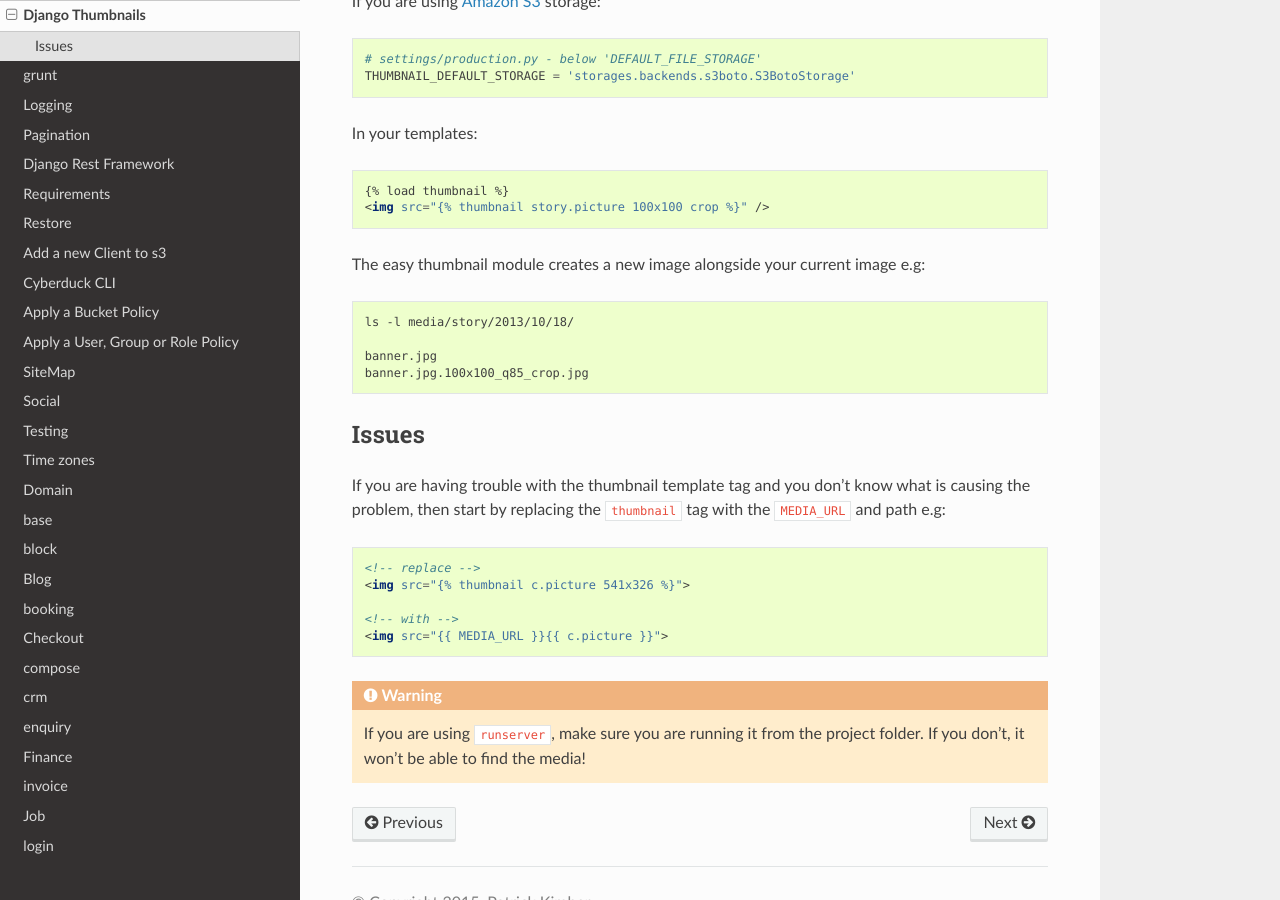
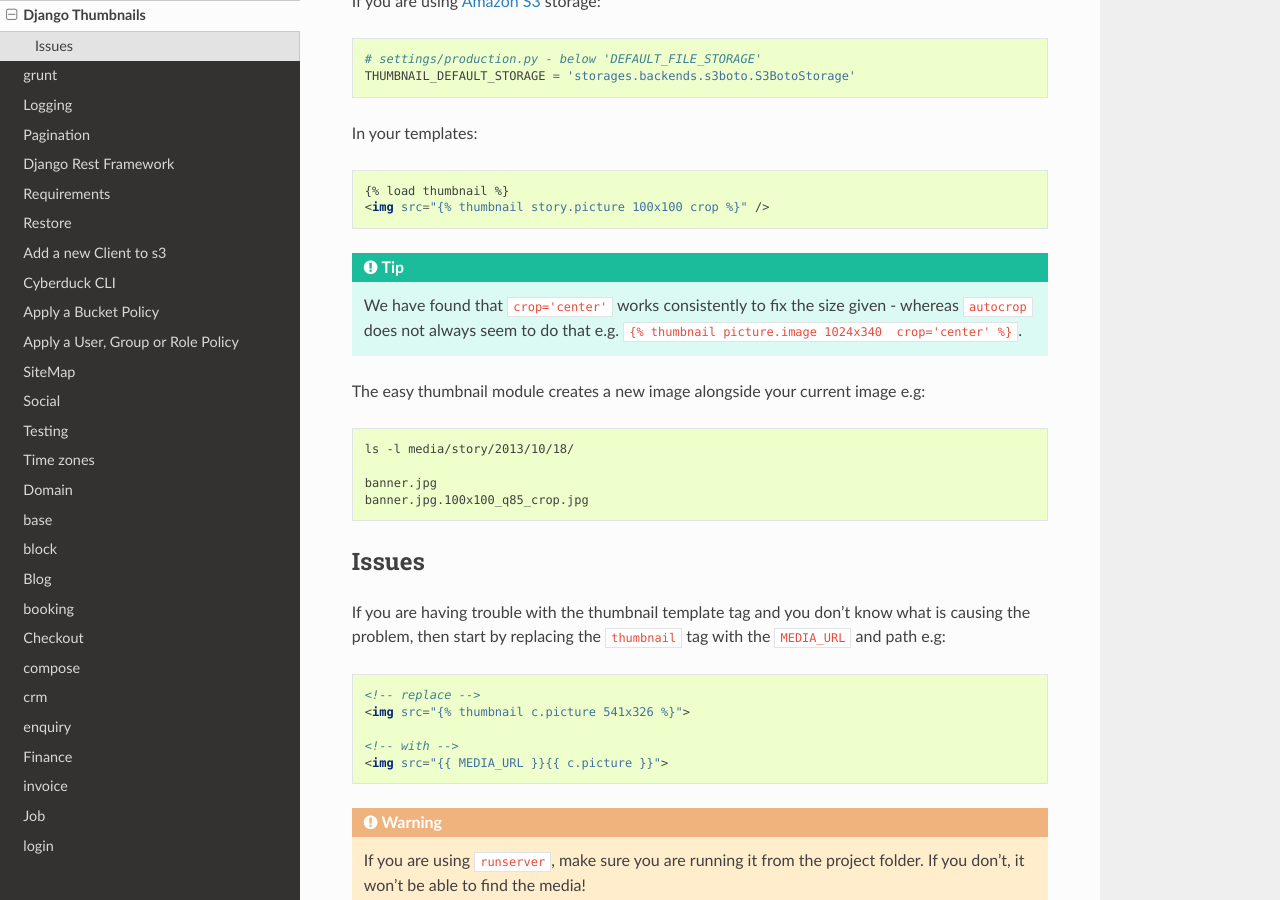
Before and after one commit to pkimber/old-docs-migrated-to-gitlab, a Sphinx documentation site: the page built from source/dev-django-thumbnails.rst, in a window 1280 px wide and 900 px high, scrolled down 867 px. Built offline with Sphinx 7.4.7 and the Read the Docs theme 2.0.0, drawn with Linux system fonts in a browser that asks for light colours.

Commit message:
thumbnail tip (thank you Tim)

```diff
--- a/source/dev-django-thumbnails.rst
+++ b/source/dev-django-thumbnails.rst
@@ -50,6 +50,10 @@ In your templates:
   {% load thumbnail %}
   <img src="{% thumbnail story.picture 100x100 crop %}" />
 
+.. tip:: We have found that ``crop='center'`` works consistently to fix the
+         size given - whereas ``autocrop`` does not always seem to do that
+         e.g. ``{% thumbnail picture.image 1024x340  crop='center' %}``.
+
 The easy thumbnail module creates a new image alongside your current image
 e.g:
 
```
